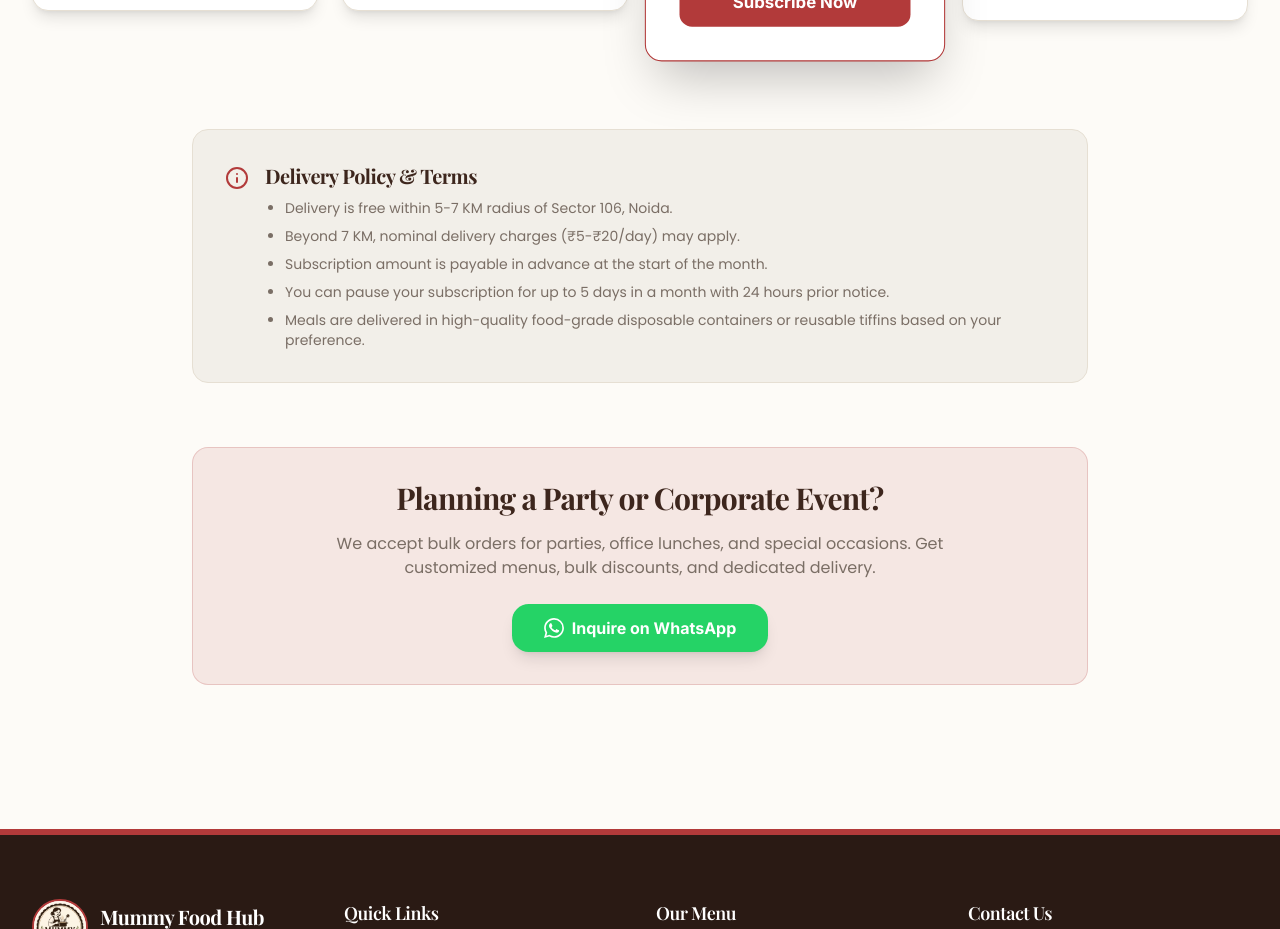
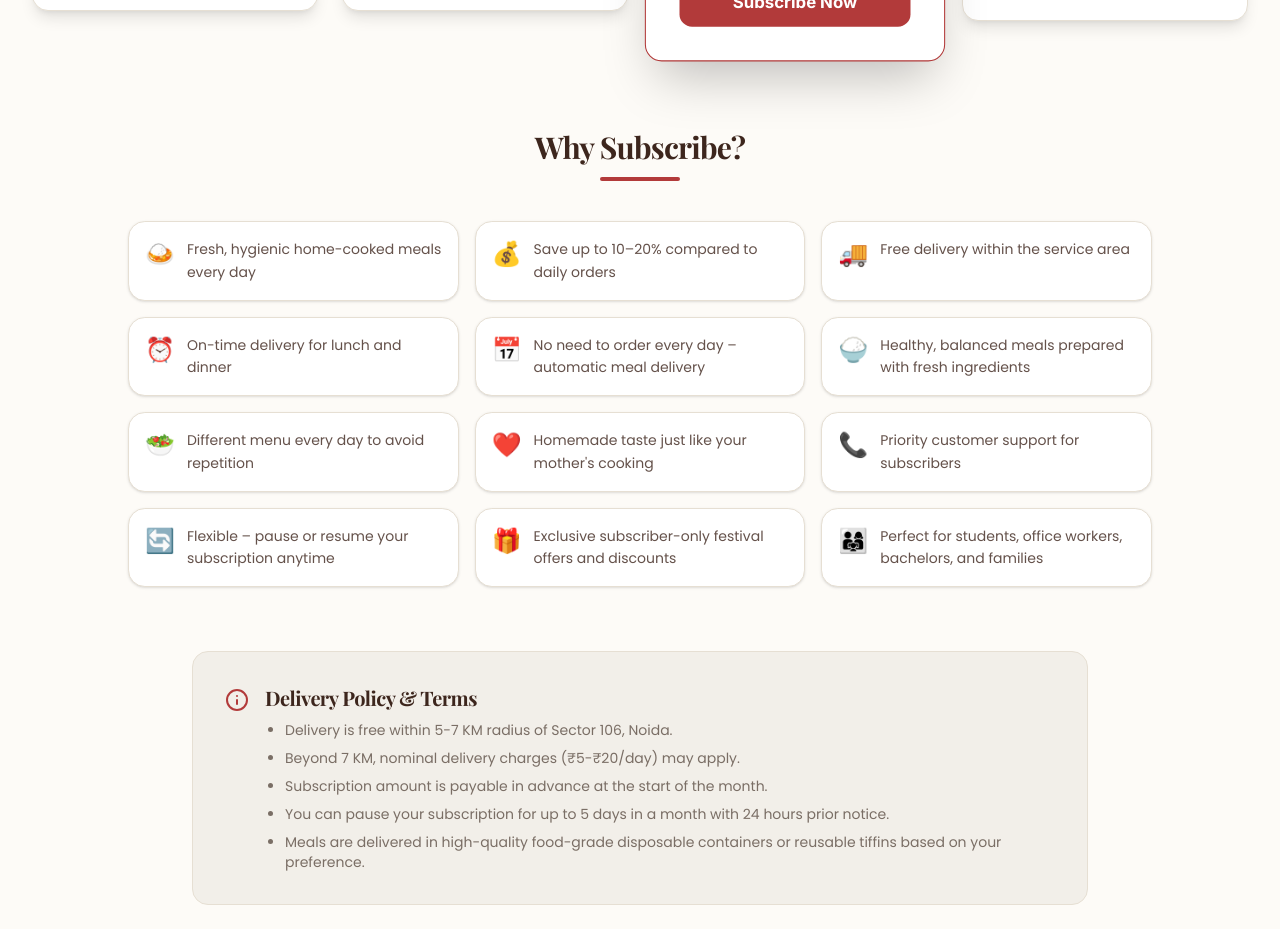
Before and after one commit to weber011/mummyfoodhub1, a Next.js app: page /subscription in a window 1280 px wide. Shown: the part 860-1789 px from the top of the page. Built offline with nearby package versions, Linux system fonts and the light colour scheme; a web font is replaced by a local one.

Commit message:
Add 12 subscription benefits section to subscription page

```diff
--- a/src/app/subscription/page.tsx
+++ b/src/app/subscription/page.tsx
@@ -132,6 +132,42 @@ export default function SubscriptionPage() {
           ))}
         </div>
 
+        {/* Benefits Section */}
+        <div className="max-w-5xl mx-auto mb-16">
+          <div className="text-center mb-10">
+            <h2 className="text-2xl md:text-3xl font-heading font-bold text-foreground mb-3">Why Subscribe?</h2>
+            <div className="w-20 h-1 bg-primary mx-auto rounded-full" />
+          </div>
+          <div className="grid grid-cols-1 sm:grid-cols-2 lg:grid-cols-3 gap-4">
+            {[
+              { icon: "🍛", text: "Fresh, hygienic home-cooked meals every day" },
+              { icon: "💰", text: "Save up to 10–20% compared to daily orders" },
+              { icon: "🚚", text: "Free delivery within the service area" },
+              { icon: "⏰", text: "On-time delivery for lunch and dinner" },
+              { icon: "📅", text: "No need to order every day – automatic meal delivery" },
+              { icon: "🍚", text: "Healthy, balanced meals prepared with fresh ingredients" },
+              { icon: "🥗", text: "Different menu every day to avoid repetition" },
+              { icon: "❤️", text: "Homemade taste just like your mother's cooking" },
+              { icon: "📞", text: "Priority customer support for subscribers" },
+              { icon: "🔄", text: "Flexible – pause or resume your subscription anytime" },
+              { icon: "🎁", text: "Exclusive subscriber-only festival offers and discounts" },
+              { icon: "👨‍👩‍👧", text: "Perfect for students, office workers, bachelors, and families" },
+            ].map((benefit, i) => (
+              <motion.div
+                key={i}
+                initial={{ opacity: 0, y: 15 }}
+                whileInView={{ opacity: 1, y: 0 }}
+                viewport={{ once: true }}
+                transition={{ delay: i * 0.05 }}
+                className="flex items-start gap-3 bg-white border border-border rounded-xl p-4 shadow-sm hover:shadow-md hover:border-primary/30 transition-all"
+              >
+                <span className="text-2xl shrink-0">{benefit.icon}</span>
+                <p className="text-sm font-subheading text-foreground/80 leading-relaxed">{benefit.text}</p>
+              </motion.div>
+            ))}
+          </div>
+        </div>
+
         {/* Info Section */}
         <div className="max-w-4xl mx-auto bg-muted p-8 rounded-2xl border border-border">
           <div className="flex items-start gap-4">
```
